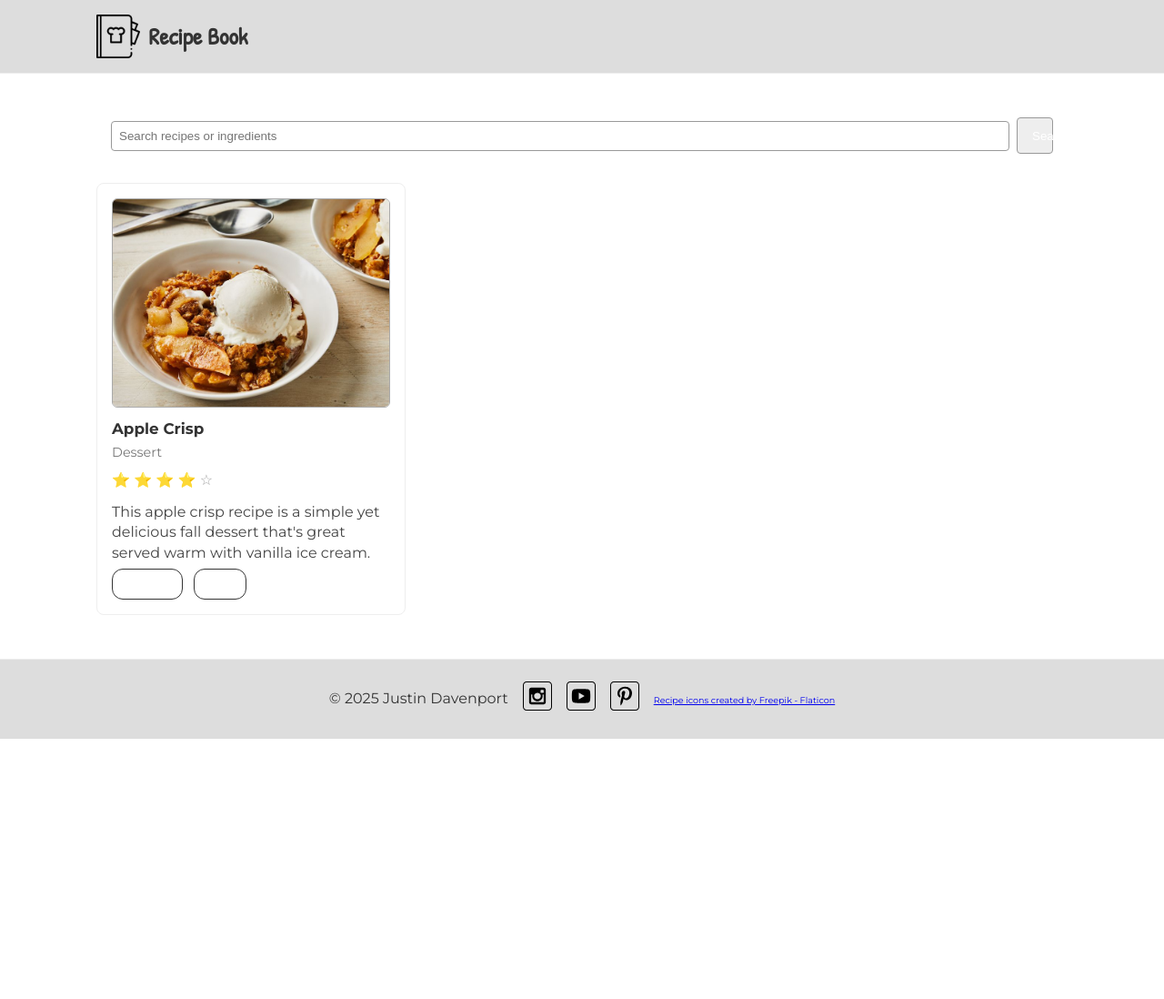
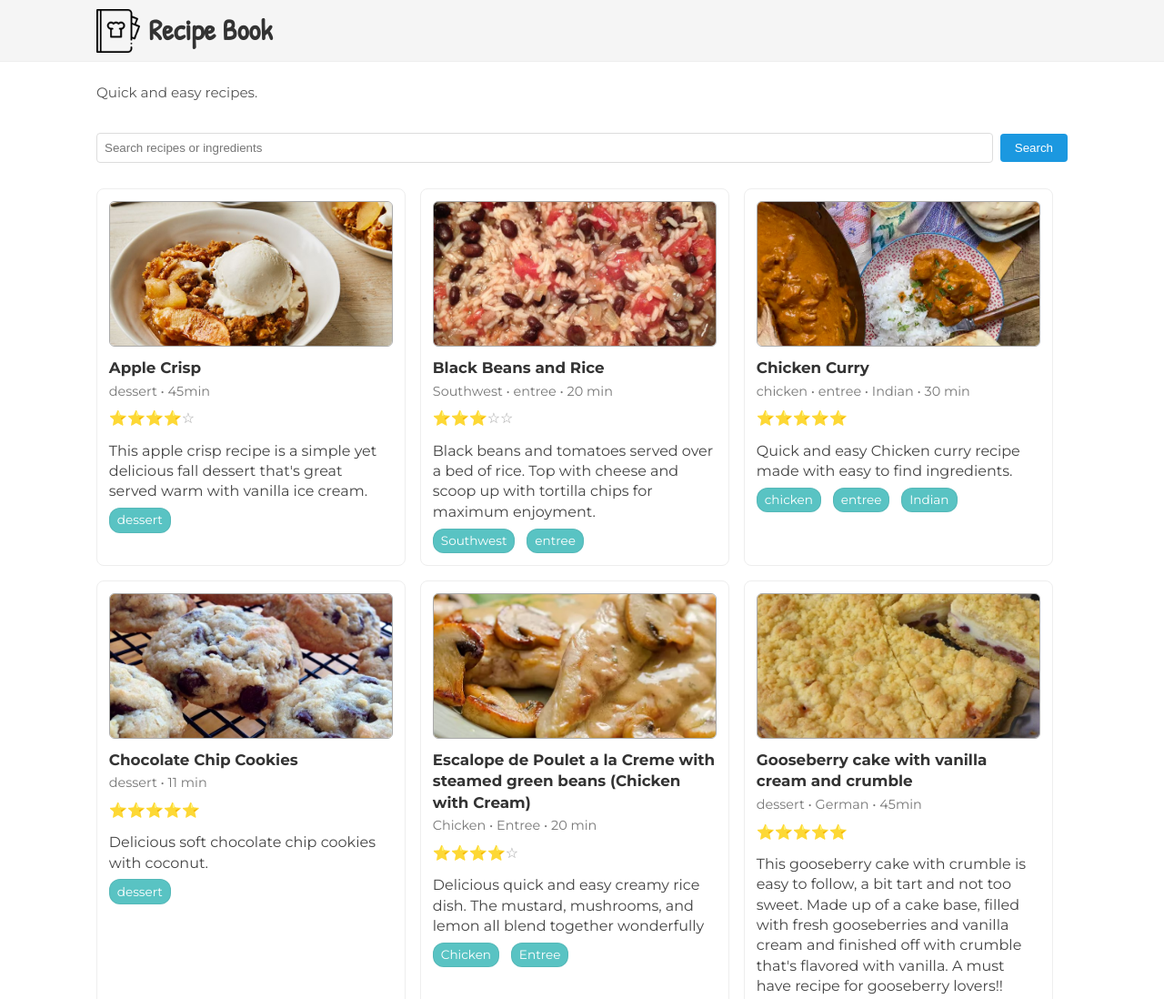
Before and after one commit to JustinDavenport2001/wdd131, a plain HTML site: page recipes/index.html in a window 1280 px wide. Shown: the top 1098 px of the page at 91% size. Before the commit the page ends 812 px from the top, so only its background shows below. Drawn offline with Linux system fonts and the light colour scheme.

Commit message:
finished product

```diff
--- a/recipes/index.html
+++ b/recipes/index.html
@@ -48,12 +48,13 @@
             height="48"
           />
           <h1 class="site-title">Recipe Book</h1>
-
+        </div>
+      </div>
     </header>
 
     <main id="main" class="container" role="main">
       <section class="hero" aria-label="Site introduction">
-
+        <p class="hero-sub">Quick and easy recipes.</p>
       </section>
 
       <section class="controls">
@@ -71,12 +72,17 @@
             name="q"
             type="search"
             placeholder="Search recipes or ingredients"
+            autocomplete="off"
           />
           <button type="submit" aria-label="Search">Search</button>
         </form>
       </section>
 
       <section id="recipes" class="recipes" aria-label="Recipes list">
+        <!--
+          The JS will render recipe cards here.
+          This fallback card is fine for no-JS users and will be cleared when JS runs.
+        -->
         <article class="recipe-card">
           <img
             src="images/apple-crisp.jpg"
@@ -118,15 +124,15 @@
         <p class="copyright">© 2025 Justin Davenport</p>
 
         <div class="social" aria-label="Social media links">
-          <a href="#" aria-label="Instagram"
-            ><img src="images/instagram_icon.svg" alt="instagram icon"
-          /></a>
-          <a href="#" aria-label="YouTube"
-            ><img src="images/youtube_icon.svg" alt="youtube icon"
-          /></a>
-          <a href="#" aria-label="Pinterest"
-            ><img src="images/pinterest_icon.svg" alt="pinterest icon"
-          /></a>
+          <a href="#" aria-label="Instagram">
+            <img src="images/instagram_icon.svg" alt="instagram icon" />
+          </a>
+          <a href="#" aria-label="YouTube">
+            <img src="images/youtube_icon.svg" alt="youtube icon" />
+          </a>
+          <a href="#" aria-label="Pinterest">
+            <img src="images/pinterest_icon.svg" alt="pinterest icon" />
+          </a>
         </div>
 
         <p class="attribution">
--- a/recipes/main.js
+++ b/recipes/main.js
@@ -1,79 +1,126 @@
-// main.js
 import { recipes } from './recipes.mjs';
 
 const recipesContainer = document.getElementById('recipes');
+const searchForm = document.getElementById('searchForm');
+const searchInput = document.getElementById('searchInput');
 
+/** Utility: create star rating span from a rating number (0-5) */
 function createStars(rating){
   const span = document.createElement('span');
   span.className = 'rating';
   span.setAttribute('role','img');
   span.setAttribute('aria-label', `Rating: ${rating} out of 5 stars`);
-  for(let i=1;i<=5;i++){
+
+  // Use whole-star logic: show filled stars up to floor(rating)
+  // If you later want half-stars, extend this logic.
+  const full = Math.floor(rating);
+  for(let i = 1; i <= 5; i++){
     const s = document.createElement('span');
     s.setAttribute('aria-hidden','true');
-    s.className = i <= rating ? 'icon-star' : 'icon-star-empty';
-    s.textContent = i <= rating ? '⭐' : '☆';
+    s.className = i <= full ? 'icon-star' : 'icon-star-empty';
+    s.textContent = i <= full ? '⭐' : '☆';
     span.appendChild(s);
   }
+
   return span;
 }
 
+/** Render a single recipe object into an article element */
 function renderRecipe(r){
   const article = document.createElement('article');
   article.className = 'recipe-card';
 
   const img = document.createElement('img');
   img.className = 'recipe-image';
-  img.src = apple-crisp.jpg;
-  img.alt = r.title;
+  img.src = r.image || './images/placeholder.jpg';
+  img.alt = r.name || 'Recipe image';
 
   const body = document.createElement('div');
   body.className = 'recipe-body';
 
   const h3 = document.createElement('h3');
   h3.className = 'recipe-title';
-  h3.textContent = r.title;
+  h3.textContent = r.name || 'Untitled recipe';
 
   const meta = document.createElement('p');
   meta.className = 'meta';
-  meta.textContent = `${r.tags.join(' • ')} • ${r.time}`;
+  // prefer cookTime, fallback to prepTime, fallback to empty string
+  const time = r.cookTime || r.prepTime || '';
+  meta.textContent = `${(r.tags || []).join(' • ')}${time ? ' • ' + time : ''}`;
 
-  const stars = createStars(r.rating);
+  const stars = createStars(r.rating || 0);
 
   const desc = document.createElement('p');
   desc.className = 'description';
-  desc.textContent = r.description;
+  desc.textContent = r.description || '';
 
-  const tags = document.createElement('div');
-  tags.className = 'tags';
-  r.tags.forEach(t=>{
+  const tagsWrap = document.createElement('div');
+  tagsWrap.className = 'tags';
+  (r.tags || []).forEach(t=>{
     const span = document.createElement('span');
     span.className = 'tag';
     span.textContent = t;
-    tags.appendChild(span);
+    tagsWrap.appendChild(span);
   });
 
-  body.append(h3, meta, stars, desc, tags);
+  body.append(h3, meta, stars, desc, tagsWrap);
   article.append(img, body);
+
   return article;
 }
 
-function renderAll(){
-  // Clear any server-side example card(s)
+/** Render list of recipes into the container (clears previous content) */
+function renderAll(list){
   recipesContainer.innerHTML = '';
-  recipes.forEach(r => recipesContainer.appendChild(renderRecipe(r)));
+  if(!list || list.length === 0){
+    recipesContainer.innerHTML = '<p>No recipes found.</p>';
+    return;
+  }
+  list.forEach(r => recipesContainer.appendChild(renderRecipe(r)));
+}
+
+/** Pick a random item from an array */
+function getRandomListEntry(list){
+  if(!list || list.length === 0) return null;
+  const i = Math.floor(Math.random() * list.length);
+  return list[i];
+}
+
+/** Filter recipes by query string (searches name, description, tags, ingredients) */
+function filterRecipes(query){
+  if(!query) return [...recipes].sort((a,b)=> (a.name || '').localeCompare(b.name || ''));
+  const q = query.toLowerCase();
+
+  const filtered = recipes.filter(r => {
+    const nameMatch = (r.name || '').toLowerCase().includes(q);
+    const descMatch = (r.description || '').toLowerCase().includes(q);
+    const tagMatch = (r.tags || []).some(t => t.toLowerCase().includes(q));
+    const ingMatch = (r.recipeIngredient || []).some(i => i.toLowerCase().includes(q));
+    return nameMatch || descMatch || tagMatch || ingMatch;
+  });
+
+  return filtered.sort((a,b)=> (a.name || '').localeCompare(b.name || ''));
+}
+
+/** Init: render a random recipe on load (but also show full list as default) */
+function init() {
+  // If you want the page to show a single random recipe on load, uncomment:
+  // const recipe = getRandomListEntry(recipes);
+  // renderAll(recipe ? [recipe] : []);
+  // For now render all (sorted) so search demonstrates filtering
+  renderAll([...recipes].sort((a,b)=> (a.name || '').localeCompare(b.name || '')));
 }
 
 document.addEventListener('DOMContentLoaded', ()=> {
-  renderAll();
+  init();
 
-  // simple search handler for demo
-  const form = document.getElementById('searchForm');
-  form.addEventListener('submit', (ev)=>{
-    ev.preventDefault();
-    const q = document.getElementById('searchInput').value.trim().toLowerCase();
-    const filtered = recipes.filter(r => r.title.toLowerCase().includes(q) || r.tags.join(' ').includes(q));
-    recipesContainer.innerHTML = '';
-    filtered.forEach(r => recipesContainer.appendChild(renderRecipe(r)));
-  });
+  // Search handler
+  if(searchForm){
+    searchForm.addEventListener('submit', (ev)=>{
+      ev.preventDefault();
+      const q = (searchInput && searchInput.value || '').trim();
+      const results = filterRecipes(q);
+      renderAll(results);
+    });
+  }
 });
--- a/recipes/recipes.css
+++ b/recipes/recipes.css
@@ -5,7 +5,7 @@
   --text-dark: #333;
   --text-light: #f5f5f5;
   --primary-font: "Montserrat", Arial, Helvetica, sans-serif;
-  --secondary-font: "Patrick Hand", "Amatic SC", serif; /* hand-drawn / headline feel but readable */
+  --secondary-font: "Patrick Hand", "Amatic SC", serif;
   --max-width: 1100px;
 }
 
@@ -25,26 +25,24 @@ body{
 }
 .skip-link:focus{position:static;width:auto;height:auto;padding:.5rem;background:#000;color:#fff}
 
-.site-header{border-bottom:1px solid #eee;padding:.6rem 0;background:var(--text-light)}
+.site-header{border-bottom:1px solid #eee;padding:.6rem 0;background:var(--text-light); text-align:center}
 .header-inner{display:flex;align-items:center;justify-content:space-between}
 .branding{display:flex;align-items:center;gap:.6rem}
 .logo{max-width:48px;height:auto}
 .site-title{font-family:var(--secondary-font);font-size:1.6rem;margin:0}
 
-.main-nav a{margin-left:1rem;text-decoration:none;color:var(--text-dark)}
-
 .hero{padding:1rem 0}
 .hero-title{margin:0;font-family:var(--secondary-font);font-size:1.3rem}
 .hero-sub{margin:.4rem 0;color:#555;font-size:.95rem}
 
-.controls{padding:.5rem 0}
-.search{display:flex;gap:.5rem}
+.controls{padding:.75rem 0}
+.search{display:flex;gap:.5rem;align-items:center}
 .search input{flex:1;padding:.5rem;border:1px solid #ddd;border-radius:4px}
 .search button{padding:.5rem 1rem;background:var(--primary-color);color:#fff;border:0;border-radius:4px}
 
 .recipes{display:flex;flex-direction:column;gap:1rem;padding:1rem 0}
-.recipe-card{display:flex;flex-direction:row;gap:.8rem;align-items:flex-start;background:#fff;border:1px solid #eee;padding:.6rem;border-radius:8px}
-.recipe-image{width:110px;height:110px;object-fit:cover;border-radius:6px}
+.recipe-card{display:flex;flex-direction:column;gap:.75rem;align-items:flex-start;background:#fff;border:1px solid #eee;padding:.8rem;border-radius:8px}
+.recipe-image{width:100%;height:auto;object-fit:cover;border-radius:6px;border:1px solid #aaa}
 .recipe-body{flex:1}
 .recipe-title{margin:0;font-size:1.05rem}
 .meta{margin:.2rem 0;color:#777;font-size:.9rem}
@@ -54,10 +52,10 @@ body{
 
 .description{display:none;margin:.4rem 0;color:#444}
 
-.tags{margin-top:.4rem}
-.tag{display:inline-block;background:var(--secondary-color);color:#fff;padding:.2rem .5rem;border-radius:12px;font-size:.85rem;margin-right:.3rem}
+.tags{margin-top:.4rem;display:flex;gap:.5rem;flex-wrap:wrap}
+.tag{display:inline-block;background:var(--secondary-color);color:#fff;padding:.2rem .5rem;border-radius:12px;font-size:.85rem;margin-right:.3rem;border:1px solid rgba(0,0,0,0.06)}
 
-.site-footer{border-top:1px solid #eee;padding:1rem 0;margin-top:2rem}
+.site-footer{border-top:1px solid #eee;padding:1rem 0;margin-top:2rem;background:#ddd}
 .footer-inner{display:flex;align-items:center;justify-content:space-between;gap:1rem}
 .social img{width:28px;height:28px}
 
@@ -65,123 +63,18 @@ body{
   position:absolute!important;height:1px;width:1px;overflow:hidden;clip:rect(1px,1px,1px,1px);white-space:nowrap;border:0;padding:0;margin:-1px;
 }
 
+/* MEDIUM: 600px+ */
 @media (min-width:600px){
   .recipes{flex-direction:row;flex-wrap:wrap;gap:1rem}
-  .recipe-card{width:calc(50% - 0.5rem);flex-direction:column;align-items:stretch}
-  .recipe-image{width:100%;height:160px}
+  .recipe-card{width:calc(50% - 1rem);flex-direction:column;align-items:stretch}
+  .recipe-image{height:160px}
   .description{display:block}
 }
 
+/* LARGE: 960px+ */
 @media (min-width:960px){
   .header-inner{padding:0 1rem}
-  .recipe-card{width:calc(33.333% - 0.66rem)}
+  .recipe-card{width:calc(33.333% - 1rem)}
   .site-title{font-size:2rem}
+  .recipes{max-width:var(--max-width);margin:0 auto}
 }
-
-
-.site-header {
-  background: #ddd;
-  text-align: center;
-  padding: 1rem 0;
-}
-
-.site-title {
-  margin: 0;
-  font-size: 1.6rem;
-}
-
-.controls {
-  padding: 1rem;
-}
-
-.search {
-  display: flex;
-  align-items: center;
-  gap: 0.5rem;
-}
-
-.search input {
-  flex: 1;
-  border: 1px solid #999;
-  padding: 0.5rem;
-}
-
-.search button {
-  width: 40px;
-  height: 40px;
-  border: 1px solid #999;
-  background: #eee;
-}
-
-.recipe-card {
-  display: flex;
-  flex-direction: column;
-  gap: 0.75rem;
-  padding: 1rem;
-}
-
-.recipe-image {
-  width: 100%;
-  height: auto;
-  border: 1px solid #aaa;
-}
-
-.tags {
-  display: flex;
-  gap: 0.5rem;
-}
-
-.tag {
-  padding: 0.4rem 0.8rem;
-  border: 1px solid #333;
-  background: #fff;
-}
-
-.site-footer {
-  display: flex;
-  justify-content: space-between;
-  align-items: center;
-  background: #ddd;
-  padding: 1rem;
-}
-
-.social {
-  display: flex;
-  gap: 1rem;
-}
-
-.social img {
-  width: 32px;
-  height: 32px;
-}
-
-@media (min-width: 600px) {
-
-  .recipes {
-    display: flex;
-    flex-wrap: wrap;
-    gap: 1rem;
-  }
-
-  .recipe-card {
-    width: calc(50% - 1rem);
-    background: white;
-    border-radius: 8px;
-  }
-
-  .description {
-    display: block;
-  }
-
-}
-
-@media (min-width: 960px) {
-  .recipes {
-    max-width: 1100px;
-    margin: 0 auto;
-  }
-
-  .recipe-card {
-    width: calc(33.333% - 1rem);
-  }
-}
--- a/recipes/recipes.mjs
+++ b/recipes/recipes.mjs
@@ -1,4 +1,4 @@
-const recipes = [
+export const recipes = [
   {
     author: 'Provo High Culinary Students',
     url: '',
@@ -278,6 +278,4 @@ const recipes = [
     recipeYield: '12 servings',
     rating: 4
   }
-]
-
-export default recipes
+];
```
Lines whose indentation alone changed are shown as unchanged.
